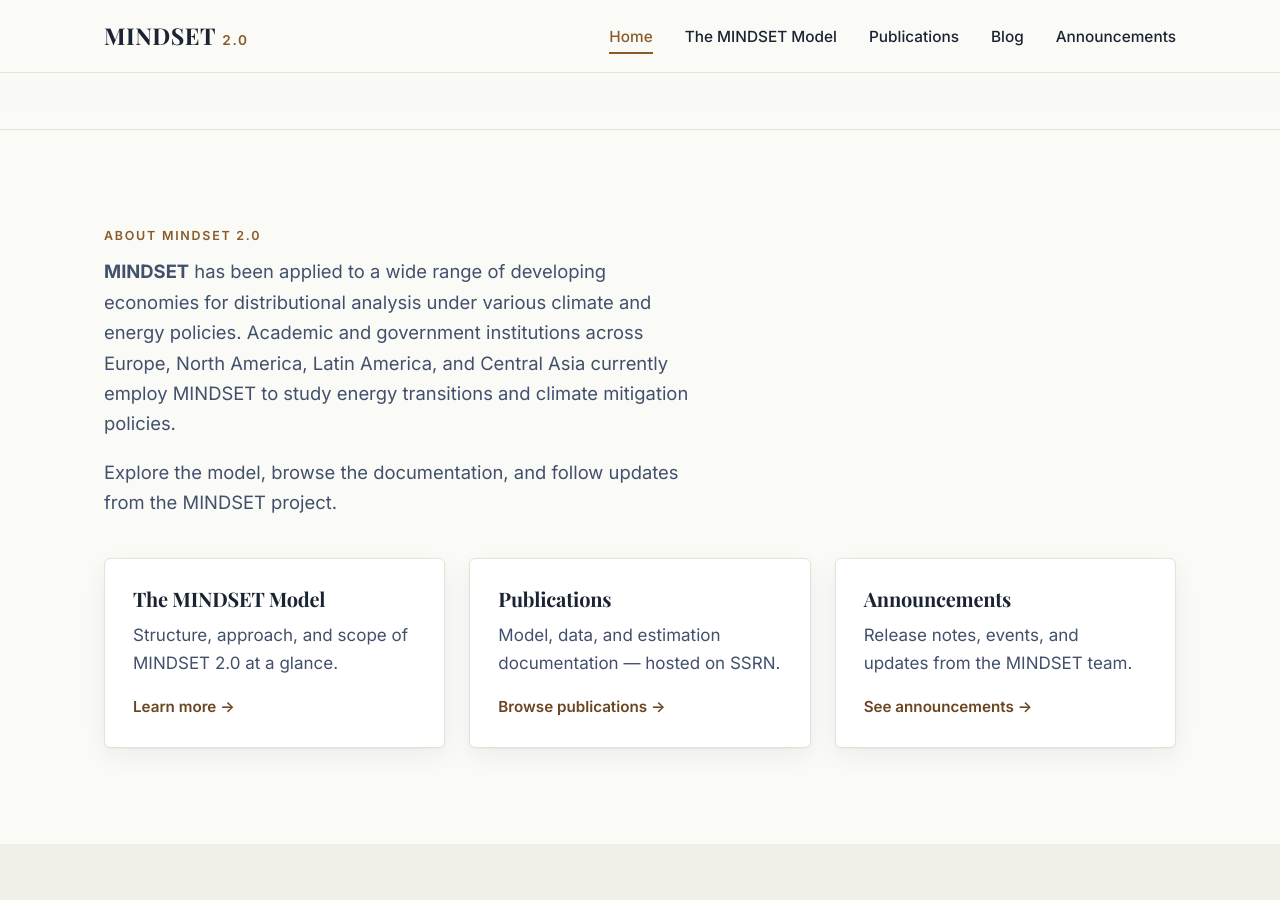
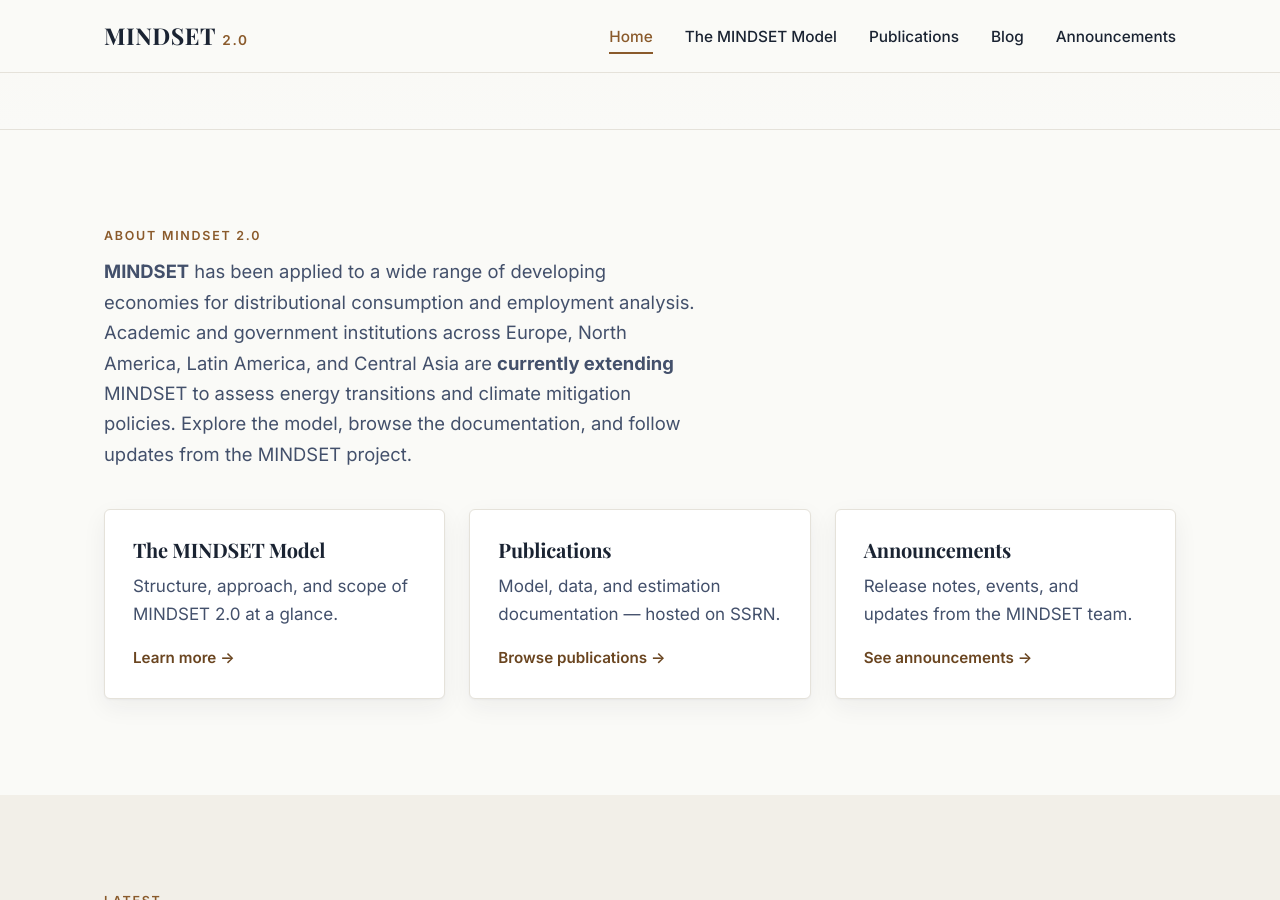
Before and after one commit to binderiya-bya/MINDSET_website, a Jekyll site: the page built from index.html, in a window 1280 px wide and 900 px high, scrolled down 647 px. Built offline with Jekyll 4.4.1, drawn with Linux system fonts in a browser that asks for light colours.

Commit message:
Update index.html

```diff
--- a/index.html
+++ b/index.html
@@ -27,14 +27,10 @@
       <p class="eyebrow">About MINDSET 2.0</p>
       <p class="lede">
         <strong>MINDSET</strong> has been applied to a wide range of developing economies for
-        distributional analysis under various climate and energy
-        policies. Academic and government institutions across Europe, North America,
-        Latin America, and Central Asia currently
-        employ MINDSET to study energy transitions and climate mitigation
-        policies.
-      </p>
-      <p class="lede">
-        Explore the model, browse the documentation, and follow
+        distributional consumption and employment analysis. Academic and government institutions
+        across Europe, North America, Latin America, and Central Asia are <strong>currently
+        extending</strong> MINDSET to assess energy transitions and climate mitigation
+        policies. Explore the model, browse the documentation, and follow
         updates from the MINDSET project.
       </p>
     </div>
```
